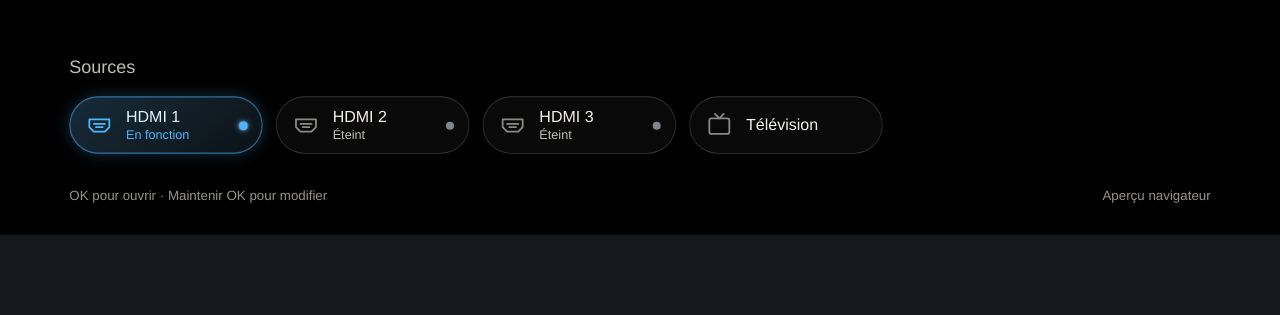
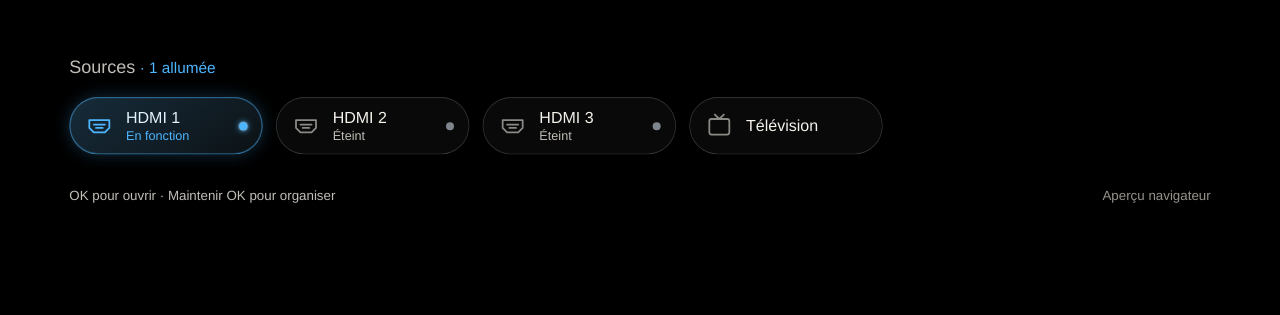
Before and after one commit to NightcoreArena/SamsungApp, a plain HTML site: page index.html in a window 1280 px wide. Shown: the part 485-800 px from the top of the page. Drawn offline with Linux system fonts and the light colour scheme.

Commit message:
Interface 0.8 : icônes d'appareil, source récente, veille anti-marquage OLED
- icône selon le nom de la source (console, PC, décodeur, Apple TV/Chromecast, Blu-ray, caméra) ;
- dernière source utilisée repérée (liseré + « récent ») ;
- nombre de sources allumées dans le titre ;
- salutation selon l'heure à côté de la date ;
- aide en bas d'écran selon l'élément sélectionné ;
- veille anti-marquage après 3 min : seule l'heure reste, atténuée et décalée
  chaque minute ; la première touche réveille sans rien lancer ; réglable dans Paramètres ;
- fond noir pur, noms longs tronqués proprement.

Co-Authored-By: Claude Opus 5.5 <noreply@anthropic.com>
Claude-Session: https://claude.ai/code/session_01UmyqZJNvp6rRpTtFuqvfAP

```diff
--- a/config.xml
+++ b/config.xml
@@ -1,5 +1,5 @@
 <?xml version="1.0" encoding="UTF-8"?>
-<widget xmlns="http://www.w3.org/ns/widgets" xmlns:tizen="http://tizen.org/ns/widgets" id="https://example.org/flixhome" version="0.7.0" viewmodes="maximized">
+<widget xmlns="http://www.w3.org/ns/widgets" xmlns:tizen="http://tizen.org/ns/widgets" id="https://example.org/flixhome" version="0.8.0" viewmodes="maximized">
 <tizen:application id="HrznHome01.Horizon" package="HrznHome01" required_version="3.0"/>
 <content src="index.html"/><name>Flix Home</name><icon src="icon.png"/>
 <feature name="http://tizen.org/feature/screen.size.normal.1080.1920"/>
--- a/js/main.js
+++ b/js/main.js
@@ -8,7 +8,7 @@
  var menu=null,hold=null,held=false,toastTimer=null,hasApps=false;
  var tilesHash='',focusedEl=null,loadingApps=false;
  var defaults=['9Ur5IzDKqV.TizenYouTube','org.tizen.netflix-app','evKhCgZelL.AmazonIgnitionLauncher2','MCmYXNxgcu.DisneyPlus','5b8c3eb16b.BeamCTVDev','Jz7aUrV2Q4.Twitch'];
- var prefs={order:defaults.slice(),reduceMotion:false,glow:true,theme:'dark',inputNames:{},inputMethods:{}};
+ var prefs={order:defaults.slice(),reduceMotion:false,glow:true,theme:'dark',inputNames:{},inputMethods:{},lastInput:0,ambient:true};
  try{
   var saved=JSON.parse(localStorage.getItem(key));
   if(saved&&Array.isArray(saved.order)){
@@ -16,6 +16,7 @@
    prefs.glow=saved.glow!==false;prefs.theme=saved.theme==='light'?'light':'dark';
    if(saved.inputNames&&typeof saved.inputNames==='object')prefs.inputNames=saved.inputNames;
    if(saved.inputMethods&&typeof saved.inputMethods==='object')prefs.inputMethods=saved.inputMethods;
+   prefs.lastInput=Number(saved.lastInput)||0;prefs.ambient=saved.ambient!==false;
   }
  }catch(e){}
 
@@ -79,7 +80,9 @@
   if(!clockPaths.length)makeClock();
   clockPaths.forEach(function(path,i){if(i<4 && clockValues[i]!==value[i])clockDigit(path,value[i],i,false);});
   clockValues=value;$('clock').setAttribute('aria-label',value.slice(0,2)+':'+value.slice(2,4));
-  var date=d.toLocaleDateString('fr-FR',{weekday:'long',day:'numeric',month:'long'});if($('date').textContent!==date)$('date').textContent=date;
+  var h=d.getHours(),hello=h>=5&&h<12?'Bonjour':h<18&&h>=12?'Bon après-midi':h>=18&&h<22?'Bonsoir':'Bonne nuit';
+  var date=d.toLocaleDateString('fr-FR',{weekday:'long',day:'numeric',month:'long'})+' · '+hello;if($('date').textContent!==date)$('date').textContent=date;
+  if(ambient)ambientShift();
  }
 
  function appById(id){for(var i=0;i<installed.length;i++)if(installed[i].id===id)return installed[i];return null;}
@@ -162,7 +165,6 @@
  function render(){
   toolbar();shown=visibleApps();
   $('heading').textContent=all?'Toutes les apps':(editing?'Organiser':'Apps');
-  $('hint').textContent=editing?'Sélectionner · Déplacer ou masquer · Retour pour terminer':'OK pour ouvrir · Maintenir OK pour modifier';
 
   var hash=tileHash();
   if(hash!==tilesHash){
@@ -213,6 +215,22 @@
  function lineIcon(paths,cls){var n=document.createElementNS(svgNS,'svg');n.setAttribute('viewBox','0 0 24 24');n.setAttribute('class',cls);n.setAttribute('fill','none');n.setAttribute('stroke','currentColor');n.setAttribute('stroke-width','1.6');n.setAttribute('stroke-linecap','round');n.setAttribute('stroke-linejoin','round');n.setAttribute('aria-hidden','true');n.innerHTML=paths;return n;}
  var hdmiIcon='<path d="M3 7h18v7l-4 4H7l-4-4Z"/><path d="M7 11h10M9 14h6"/>',tvIcon='<rect x="3" y="6" width="18" height="14" rx="2"/><path d="m8 2 4 4 4-4"/>';
 
+ // Icône d'appareil selon le nom donné à la source.
+ var DEVICE_ICONS=[
+  [/playstation|xbox|console|switch/i,'<path d="M7 9h10a4 4 0 0 1 4 4v1.5a2.5 2.5 0 0 1-4.6 1.4L15 14H9l-1.4 1.9A2.5 2.5 0 0 1 3 14.5V13a4 4 0 0 1 4-4Z"/><path d="M8 11.5v3M6.5 13h3"/><path d="M15.5 12.4h.01M17.5 14h.01"/>'],
+  [/(^|\s)pc(\s|$)|raspberry/i,'<rect x="3" y="4" width="18" height="12" rx="1.5"/><path d="M9 20h6M12 16v4"/>'],
+  [/décodeur|box/i,'<rect x="3" y="9" width="18" height="7" rx="1.5"/><path d="M6 12.5h4M16 12.5h.01M7 16v2M17 16v2"/>'],
+  [/apple tv|chromecast/i,'<rect x="5" y="7" width="14" height="10" rx="3"/><path d="M9 12h6"/>'],
+  [/blu-?ray/i,'<circle cx="12" cy="12" r="9"/><circle cx="12" cy="12" r="2.5"/>'],
+  [/caméra/i,'<rect x="3" y="7" width="13" height="10" rx="2"/><path d="m16 11 5-3v8l-5-3"/>']
+ ];
+ function deviceIcon(a){
+  if(!a.hdmi)return tvIcon;
+  var name=inputLabel(a);
+  for(var i=0;i<DEVICE_ICONS.length;i++)if(DEVICE_ICONS[i][0].test(name))return DEVICE_ICONS[i][1];
+  return hdmiIcon;
+ }
+
  var INPUT_PRESETS=['Console','PC','Décodeur TV','Apple TV','Chromecast','Nintendo Switch','PlayStation','Xbox','Blu-ray','Raspberry Pi','Caméra','Retirer le nom personnalisé','Annuler'];
 
  function inputLabel(a){return a.hdmi&&prefs.inputNames[a.hdmi]?prefs.inputNames[a.hdmi]:a.label;}
@@ -221,17 +239,21 @@
   var row=$('input-row');row.textContent='';
   inputs.forEach(function(a,i){
    var b=el('button','input'+(a.connected?' connected':''));
-   b.appendChild(lineIcon(a.hdmi?hdmiIcon:tvIcon,'input-symbol'));
+   b.appendChild(lineIcon(deviceIcon(a),'input-symbol'));
+   if(a.hdmi&&a.hdmi===prefs.lastInput)b.classList.add('recent');
    var copy=el('span','input-copy');
    copy.appendChild(el('span','input-name',inputLabel(a)));
    if(a.connected!==undefined){
-    copy.appendChild(el('small','',a.connected?'En fonction':'Éteint'));
+    copy.appendChild(el('small','',(a.connected?'En fonction':'Éteint')+(a.hdmi===prefs.lastInput?' · récent':'')));
     var dot=el('span','input-status'+(a.connected?' connected':''));dot.setAttribute('aria-hidden','true');b.appendChild(dot);
    }
    b.appendChild(copy);
    b.setAttribute('aria-label',inputLabel(a)+(a.connected!==undefined?(a.connected?', en fonction':', éteint'):''));
    b.onclick=function(){section=2;index=i;activate();};row.appendChild(b);
   });
+  // Titre : nombre d'appareils allumés.
+  var on=inputs.filter(function(x){return x.connected;}).length,h2=$('sources').querySelector('h2');
+  h2.textContent='Sources';var count=el('span','sources-count',inputs.some(function(x){return x.hdmi;})?(on?' · '+on+(on>1?' allumées':' allumée'):' · aucune allumée'):'');h2.appendChild(count);
   // La rangée vient d'être reconstruite : on remet le focus dessus (sinon il disparaît).
   if(section===2&&!menu)focus();
  }
@@ -301,7 +323,18 @@
   index=Math.max(0,Math.min(index,ns.length-1));
   if(ns[index]){ns[index].classList.add('focused');ns[index].setAttribute('data-focused','true');focusedEl=ns[index];}
   var row=section===1?Math.floor(index/6):0;$('tiles').style.transform='translateY('+(-row*252)+'px)';
-  updateScrollDots();
+  updateScrollDots();updateHint();
+ }
+
+ // Aide en bas de l'écran, selon ce qui est sélectionné.
+ function updateHint(){
+  var t;
+  if(menu)t='▲ ▼ pour choisir · OK pour valider · Retour pour fermer';
+  else if(section===0)t='OK pour choisir';
+  else if(section===2){var a=inputs[index];t=a&&a.hdmi?'OK pour ouvrir '+inputLabel(a)+' · Maintenir OK : renommer, mode d\'ouverture':'OK pour ouvrir';}
+  else if(editing||all)t='OK : ajouter, déplacer ou retirer · Retour pour terminer';
+  else t='OK pour ouvrir · Maintenir OK pour organiser';
+  if($('hint').textContent!==t)$('hint').textContent=t;
  }
 
  function panelBackdrop(){
@@ -329,11 +362,12 @@
     if(i===3)label='Ouvrir les sources';
     if(i===4){label='Animations';detail=prefs.reduceMotion?'Réduit':'Horloge animée';}
     if(i===5){label='Lueur';detail=prefs.glow?'Activée':'Désactivée';}
-    if(i===1||i===4||i===6)b.classList.add('group-start');
+    if(i===6){label='Veille anti-marquage';detail=prefs.ambient?'Après 3 min':'Désactivée';}
+    if(i===1||i===4||i===7)b.classList.add('group-start');
    }
    if(title==='Paramètres'){
-    var icons=['<circle cx="12" cy="12" r="4"/><path d="M12 2v2m0 16v2M2 12h2m16 0h2M5 5l2 2m10 10 2 2M5 19l2-2M17 7l2-2"/>','<path d="m3 10 9-7 9 7M5 9v12h14V9M9 21v-7h6v7"/>',tvIcon,hdmiIcon,'<path d="m12 3 2 4-2 4-2-4Zm-6 8 2 4-2 4-2-4Zm12 0 2 4-2 4-2-4Z"/>','<path d="M9 17c0-3-3-4-3-7a6 6 0 0 1 12 0c0 3-3 4-3 7ZM9 20h6"/>','<path d="M20 8a8 8 0 1 0 0 8M20 3v5h-5"/>','<path d="m5 5 14 14M5 19 19 5"/>'];
-    b.appendChild(lineIcon(icons[i]||icons[7],'option-icon'));
+    var icons=['<circle cx="12" cy="12" r="4"/><path d="M12 2v2m0 16v2M2 12h2m16 0h2M5 5l2 2m10 10 2 2M5 19l2-2M17 7l2-2"/>','<path d="m3 10 9-7 9 7M5 9v12h14V9M9 21v-7h6v7"/>',tvIcon,hdmiIcon,'<path d="m12 3 2 4-2 4-2-4Zm-6 8 2 4-2 4-2-4Zm12 0 2 4-2 4-2-4Z"/>','<path d="M9 17c0-3-3-4-3-7a6 6 0 0 1 12 0c0 3-3 4-3 7ZM9 20h6"/>','<path d="M20 14.5A8 8 0 1 1 9.5 4a6.5 6.5 0 0 0 10.5 10.5Z"/>','<path d="M20 8a8 8 0 1 0 0 8M20 3v5h-5"/>','<path d="m5 5 14 14M5 19 19 5"/>'];
+    b.appendChild(lineIcon(icons[i]||icons[8],'option-icon'));
    }
    b.appendChild(el('span','option-name',label));
    if(detail)b.appendChild(el('span','option-detail',detail));
@@ -367,6 +401,7 @@
   ['Ouvrir les sources',function(){launch('org.tizen.SMSourceAPP');}],
   [prefs.reduceMotion?'Animations : réduit → normal':'Animations : normal → réduit',function(){prefs.reduceMotion=!prefs.reduceMotion;save();appearance();}],
   [prefs.glow?'Désactiver la lueur':'Activer la lueur',function(){prefs.glow=!prefs.glow;save();appearance();}],
+  ['Veille anti-marquage',function(){prefs.ambient=!prefs.ambient;save();poke();toast(prefs.ambient?'Veille anti-marquage : après 3 min sans touche':'Veille anti-marquage désactivée');}],
   ['Recharger les apps',function(){load();}],
   ['Fermer',function(){}]
  ]);}
@@ -387,6 +422,7 @@
     if(preview){toast('Aperçu : passage sur '+name);return;}
     toast(a.connected?'Passage sur '+name+'…':name+' semble éteint, passage quand même…');
     Inputs.open(a.hdmi,inputMethod(a)).then(function(r){
+     if(prefs.lastInput!==a.hdmi){prefs.lastInput=a.hdmi;save();renderInputs();}
      if(r==='picker')toast('Choisissez '+name+' dans le menu des sources Samsung.');
     },failure);
    }
@@ -414,8 +450,26 @@
   focus();
  }
 
+ // ── Veille anti-marquage (QD-OLED) ──────────────────────────────────────
+ // Après 3 min sans touche : tout s'efface sauf l'heure, atténuée, qui se décale
+ // de quelques pixels chaque minute. La première touche réveille sans rien déclencher.
+ var AMBIENT_MS=window.FLIX_AMBIENT_MS||180000,ambient=false,ambientTimer=null,swallowUp=false;
+ var SHIFTS=[[0,0],[14,-8],[-12,10],[18,6],[-16,-10],[8,14],[-6,-14]],shiftI=0;
+ function poke(){
+  clearTimeout(ambientTimer);
+  if(prefs.ambient&&(!preview||window.FLIX_AMBIENT_MS))ambientTimer=setTimeout(function(){if(!menu&&!document.hidden)setAmbient(true);else poke();},AMBIENT_MS);
+ }
+ function setAmbient(on){
+  ambient=on;$('stage').classList.toggle('ambient',on);
+  if(!on){$('stage').querySelector('header').style.transform='';poke();}else ambientShift();
+ }
+ function ambientShift(){shiftI=(shiftI+1)%SHIFTS.length;$('stage').querySelector('header').style.transform='translate('+SHIFTS[shiftI][0]+'px,'+SHIFTS[shiftI][1]+'px)';}
+
  document.addEventListener('keydown',function(e){
-  var c=e.keyCode;if([13,37,38,39,40,10009,27,8].indexOf(c)<0)return;e.preventDefault();
+  var c=e.keyCode;
+  if(ambient){e.preventDefault();swallowUp=true;setAmbient(false);return;}
+  poke();
+  if([13,37,38,39,40,10009,27,8].indexOf(c)<0)return;e.preventDefault();
   if(c===13){
    if(hold||held)return;
    hold=setTimeout(function(){
@@ -425,7 +479,7 @@
   }
   if(c===10009||c===27||c===8)back();else arrow(c);
  });
- document.addEventListener('keyup',function(e){if(e.keyCode!==13)return;clearTimeout(hold);hold=null;if(!held)activate();held=false;});
+ document.addEventListener('keyup',function(e){if(swallowUp){swallowUp=false;return;}if(e.keyCode!==13)return;clearTimeout(hold);hold=null;if(!held)activate();held=false;});
  window.addEventListener('blur',function(){clearTimeout(hold);hold=null;held=false;});
 
  var appsLoadedAt=0,installedIds='';
@@ -466,7 +520,8 @@
  function scale(){if(preview)$('stage').style.transform='scale('+Math.min(window.innerWidth/1920,window.innerHeight/1080)+')';}
  // Retour sur l'accueil : heure, sources, et apps (nouvelles installations) au plus une fois par minute.
  document.addEventListener('visibilitychange',function(){
-  if(document.hidden){clearTimeout(hold);hold=null;held=false;return;}
+  if(document.hidden){clearTimeout(hold);hold=null;held=false;clearTimeout(ambientTimer);return;}
+  if(ambient)setAmbient(false);else poke();
   clock();refreshInputs(true);
   if(!preview&&Date.now()-appsLoadedAt>60000)load();
  });
@@ -476,5 +531,5 @@
  setInterval(function(){refreshInputs(false);},10000);
  // Horloge calée sur le changement de minute (et non plus jusqu'à 30 s de retard).
  function scheduleClock(){var d=new Date();setTimeout(function(){clock();scheduleClock();},60500-d.getSeconds()*1000-d.getMilliseconds());}
- scale();appearance();clock();scheduleClock();section=1;toolbar();load();
+ scale();appearance();clock();scheduleClock();section=1;toolbar();load();poke();
 }());
--- a/style.css
+++ b/style.css
@@ -167,3 +167,25 @@ footer { left:104px;right:104px; }
 /* Message : opaque et placé entre les apps et les sources, pour rester lisible. */
 #toast { bottom:auto;top:690px;padding:18px 24px;background:#1b1d21;font-size:24px; }
 .light #toast { background:#fffdf8; }
+
+/* ---- 0.8 : finitions de l'interface ---- */
+/* Titre des sources : nombre d'appareils allumés, en bleu. */
+.sources-count { color:#4db6ff;font-size:23px; }
+.light .sources-count { color:#1a7fc1; }
+/* Dernière source utilisée : petit liseré sous la tuile. */
+.input.recent:before { content:'';position:absolute;left:50%;bottom:-11px;width:36px;height:4px;margin-left:-18px;border-radius:2px;background:var(--muted);opacity:.7; }
+.input.connected.recent:before { background:#4db6ff;opacity:1; }
+.input-copy { min-width:0; }
+.input-name { display:block;max-width:170px;white-space:nowrap;overflow:hidden;text-overflow:ellipsis; }
+/* Aide contextuelle un peu plus lisible. */
+#hint { color:var(--muted); }
+/* Veille anti-marquage : seule l'heure reste, atténuée. Simples fondus d'opacité (composités). */
+#toolbar,#content,#sources,footer,#date,#background { transition:opacity 1.4s ease; }
+header { transition:opacity 1.4s ease,transform 1.4s ease; }
+#stage.ambient #toolbar,#stage.ambient #content,#stage.ambient #sources,#stage.ambient footer,#stage.ambient #toast { opacity:0; }
+#stage.ambient #background { opacity:.25; }
+#stage.ambient header { opacity:.45; }
+#stage.ambient #date { opacity:.6; }
+/* OLED : noir pur derrière tout (pixels éteints), et place pour le point d'état. */
+html,body { background:#000; }
+.input { padding-right:46px; }
```
